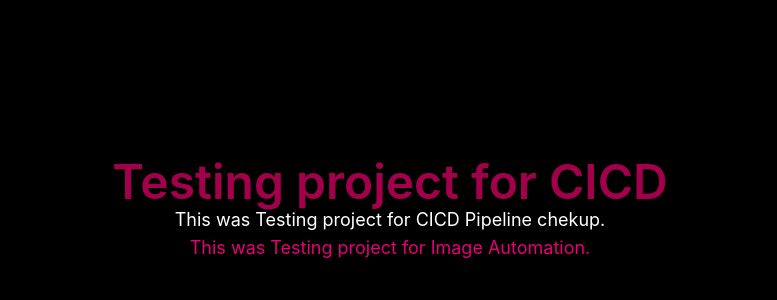
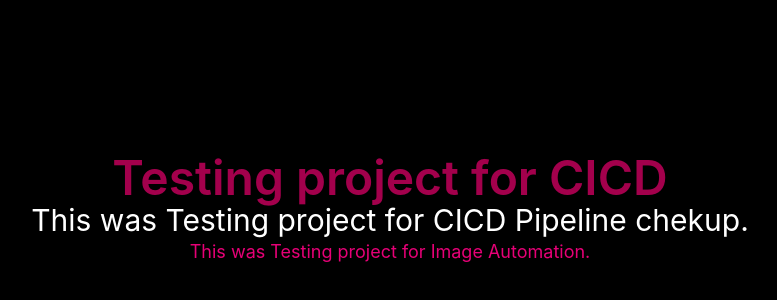
Before and after one commit to Dataxis-UditSingh/Testing_proj_CICD, a React (Vite) app: page / in a window 1280 px wide. Shown: the part 190-490 px from the top of the page, without its empty margins (250-1027 px from the left). Built offline with nearby package versions, Linux system fonts and the light colour scheme.

Commit message:
Update App

```diff
--- a/src/App.tsx
+++ b/src/App.tsx
@@ -8,7 +8,7 @@ function App() {
           Testing project for CICD
         </h1>
 
-        <p className="text-white text-lg text-center mt-4">
+        <p className="text-white text-3xl text-center mt-4">
           This was Testing project for CICD Pipeline chekup.
         </p>
 
```
